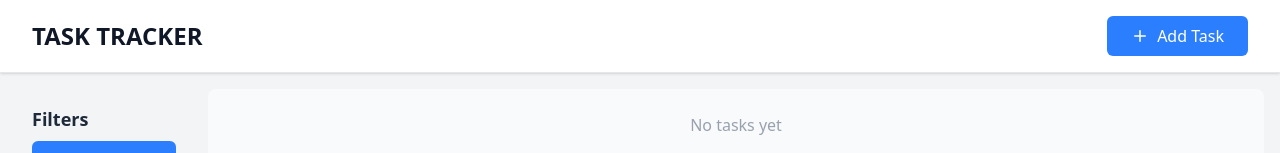
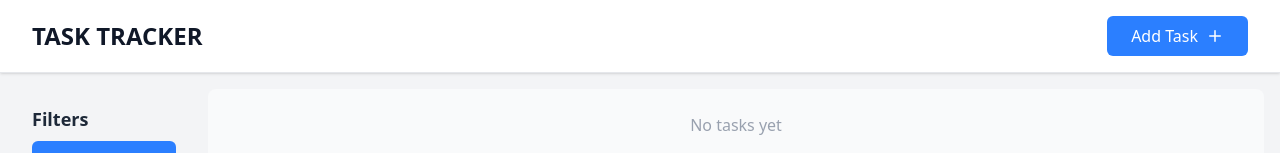
Before and after one commit to A-rahmanjs/task-tracker, a React (Vite) app: page / in a window 1280 px wide. Shown: the top 153 px of the page. Built offline with nearby package versions, Linux system fonts and the light colour scheme.

Commit message:
modified header

```diff
--- a/src/components/Header/Header.tsx
+++ b/src/components/Header/Header.tsx
@@ -18,10 +18,10 @@ function Header() {
           onClick={() => {
             handleAddTask()
           }}
-          className="add-task-btn px-4 py-2 rounded-md bg-blue-500 text-white hover:bg-blue-600 active:bg-blue-700 transition-all duration-200 flex items-center space-x-2 active:scale-95 hover:cursor-pointer"
+          className="add-task-btn px-4 justify-center py-2 rounded-md bg-blue-500 text-white hover:bg-blue-600 active:bg-blue-700 transition-all duration-200 flex items-center space-x-2 active:scale-95 hover:cursor-pointer"
         >
+          <span className='text-center'>Add Task</span>
           <Plus size={18} />
-          <span>Add Task</span>
         </button>
       </div>
     </nav>
```
